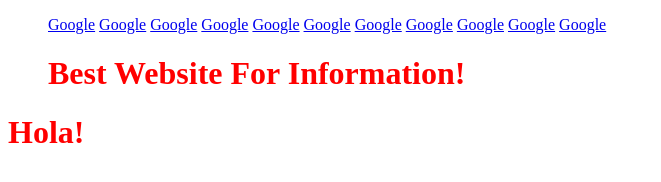
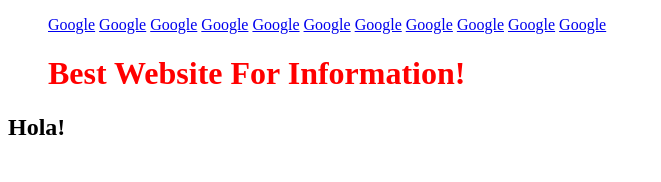
Before and after one commit to Junius1001/Junius1001.github.io, a plain HTML site: page index.html in a window 1280 px wide. Shown: the whole page, without its empty margins (0-661 px from the left). Drawn offline with Linux system fonts and the light colour scheme.

Commit message:
Update index.html

```diff
--- a/index.html
+++ b/index.html
@@ -23,7 +23,7 @@
 	</div>
 
 	<div>
-	<h1> Hola! </h1>
+	<h2> Hola! </h2>
 	</div>
 </body>
 </html>
```
